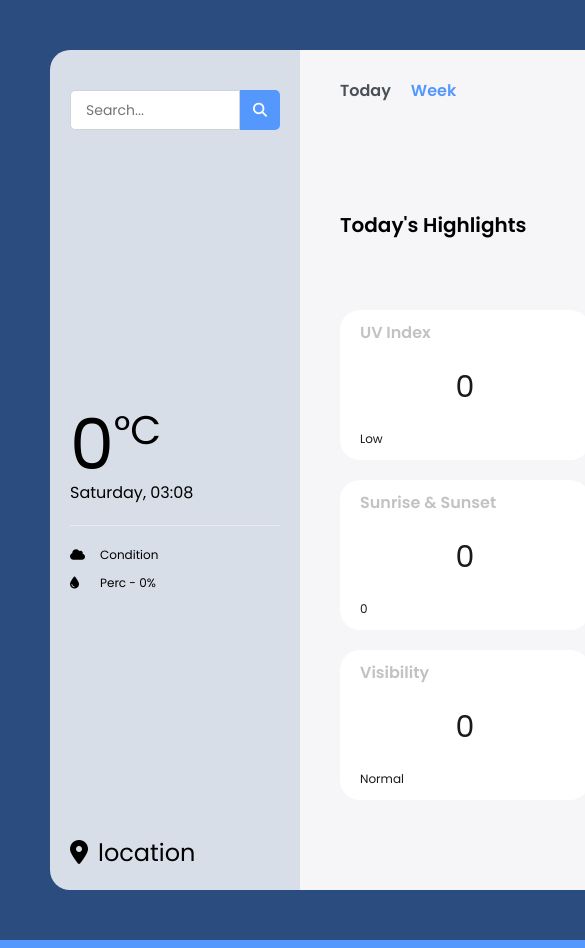
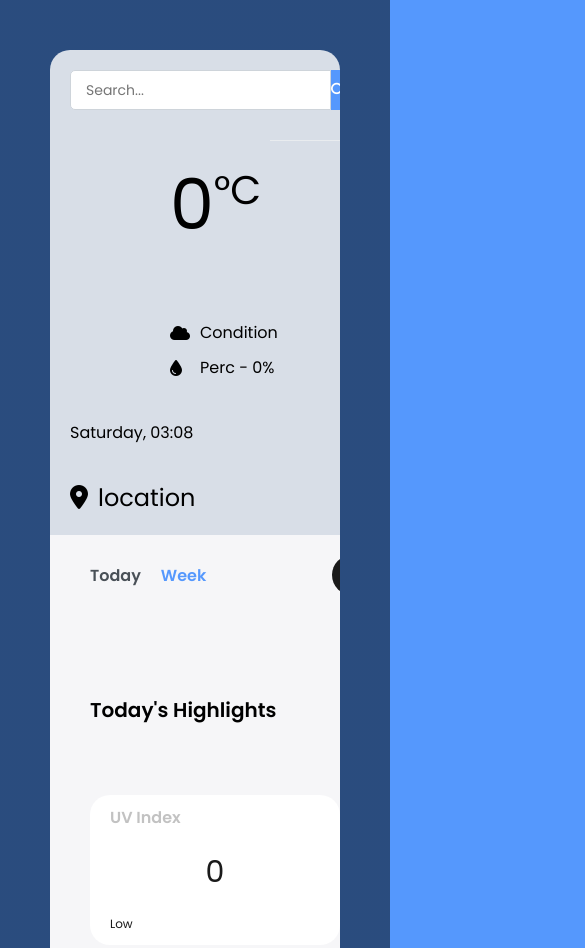
Before and after one commit to lswebdevelops/Weather-App-2.0, a plain HTML site: page index.html in a window 390 px wide. Shown: the top 948 px of the page, 585 px wide, since content can reach past the window. Drawn offline with Linux system fonts and the light colour scheme; no server answers.

Commit message:
Adding @media queries

```diff
--- a/index.html
+++ b/index.html
@@ -5,14 +5,19 @@
     <meta http-equiv="X-UA-Compatible" content="IE=edge">
     <meta name="viewport" content="width=device-width, initial-scale=1.0">
     <script src="https://kit.fontawesome.com/8e7c30ddfb.js" crossorigin="anonymous"></script>
+    <link rel="icon" type="image/png" href="images/lsweb.png">
+
     <link rel="stylesheet" href="style.css">
     <script src="script.js" defer> </script>
     <title>Weather App2</title>
 </head>
 <body>
     <div class="wrapper">
+
+
+
         <div class="sidebar">
-          <div>
+          <div class="one">
             <form class="search" id="search">
               <input type="text" id="query" placeholder="Search..." />
               <button><i class="fas fa-search"></i></button>
@@ -48,6 +53,22 @@
             </div>
           </div>
         </div>
+
+
+
+
+
+
+
+
+
+
+
+
+
+
+
+
         <div class="main">
           <nav>
             <ul class="options">
--- a/style.css
+++ b/style.css
@@ -1,4 +1,5 @@
-@import url("https://fonts.googleapis.com/css2?family=Poppins:wght@400;500;600&display=swap");
+
+  @import url("https://fonts.googleapis.com/css2?family=Poppins:wght@400;500;600&display=swap");
 
 :root {
   --primary-color: #5598fd;
@@ -14,7 +15,7 @@ body {
   display: flex;
   justify-content: center;
   min-height: 100vh;
-  min-width: 1000px;
+
   padding: 50px;
   background: var(--primary-color);
   background-image: linear-gradient(rgba(0, 0, 0, 0.5), rgba(0, 0, 0, 0.5)),
@@ -28,14 +29,11 @@ img {
 }
 .wrapper {
   display: flex;
-  width: 1200px;
-  min-width: 900px;
-  border-radius: 20px;
+    border-radius: 20px;
   overflow: hidden;
 }
 .sidebar {
-  width: 30%;
-  min-width: 250px;
+
   padding: 20px;
   background: rgba(255, 255, 255, 0.815);
   display: flex;
@@ -66,7 +64,7 @@ img {
   border: 1px solid var(--primary-color);
 }
 .search button {
-  min-width: 40px;
+
   height: 40px;
   border: none;
   border-top-right-radius: 5px;
@@ -154,7 +152,7 @@ img {
 }
 .main {
   width: 100%;
-  min-width: 400px;
+
   padding: 20px 40px;
   background-color: #f6f6f8;
   position: relative;
@@ -276,3 +274,125 @@ img {
   left: 50%;
   transform: translateX(-50%);
 }
+
+
+/********** Extra small devices only **********/
+@media (max-width: 978px) {
+
+ .wrapper{
+  width: 100%;
+  display: grid;
+ }
+
+  .sidebar{
+  display: grid;
+  grid-template-columns: 1fr;
+
+ }
+  .one{
+    display: inline-grid;
+    grid-template: repeat(8,50px)/  repeat(8,100px);
+    grid-auto-rows: 40px;
+
+  }
+ .search{
+   grid-column-start: 1;
+  grid-column-end: 6;
+  grid-row-start: 1;
+  grid-row-end: 2;
+  }
+  .weather-icon{
+
+    grid-column-start: 1;
+    grid-column-end: 3;
+
+    }
+    .temperature{
+
+      grid-column-start: 6;
+      grid-column-end: 9;
+      grid-row-start: 3;
+      grid-row-end: 5;
+      }
+
+    .condition-rain{
+       grid-column-start: 6;
+        grid-column-end: 8;
+        grid-row-start: 5;
+        grid-row-end: 8;
+        font-size: 1rem;
+        }
+
+        .date-time{
+          grid-column-start: 1;
+           grid-column-end: 3;
+           grid-row-start: 8;
+           grid-row-end: 9;
+           font-size: 1rem;
+           }
+
+}
+  /********** Medium devices only **********/
+@media (min-width:850px) and (max-width: 931px) {
+  nav{
+    max-width: 85%;
+  }
+}
+  /********** Medium devices only **********/
+  @media (min-width:680px) and (max-width: 850px) {
+    nav{
+      max-width: 60%;
+    }
+    .cards{
+      max-width: 70%;
+
+    }
+    .temperature{
+
+      grid-column-start: 4;
+      grid-column-end: 7;
+      grid-row-start: 3;
+      grid-row-end: 5;
+      }
+
+    .condition-rain{
+       grid-column-start: 4;
+        grid-column-end: 7;
+        grid-row-start: 5;
+        grid-row-end: 8;
+        font-size: 1rem;
+        }
+
+
+  }
+
+   /********** Medium devices only **********/
+   @media (min-width:380px) and (max-width: 680px) {
+    .search{
+      max-width:55%;
+    }
+
+    .temperature{
+
+      grid-column-start: 2;
+      grid-column-end: 4;
+      grid-row-start: 3;
+      grid-row-end: 5;
+      }
+
+    .condition-rain{
+       grid-column-start: 2;
+        grid-column-end: 4;
+        grid-row-start: 6;
+        grid-row-end: 8;
+        font-size: 1rem;
+        }
+        nav{
+          max-width: 45%;
+        }
+        .cards{
+          max-width: 60%;
+
+        }
+
+   }
```
Also changed, not shown: images/lsweb.png (added).
